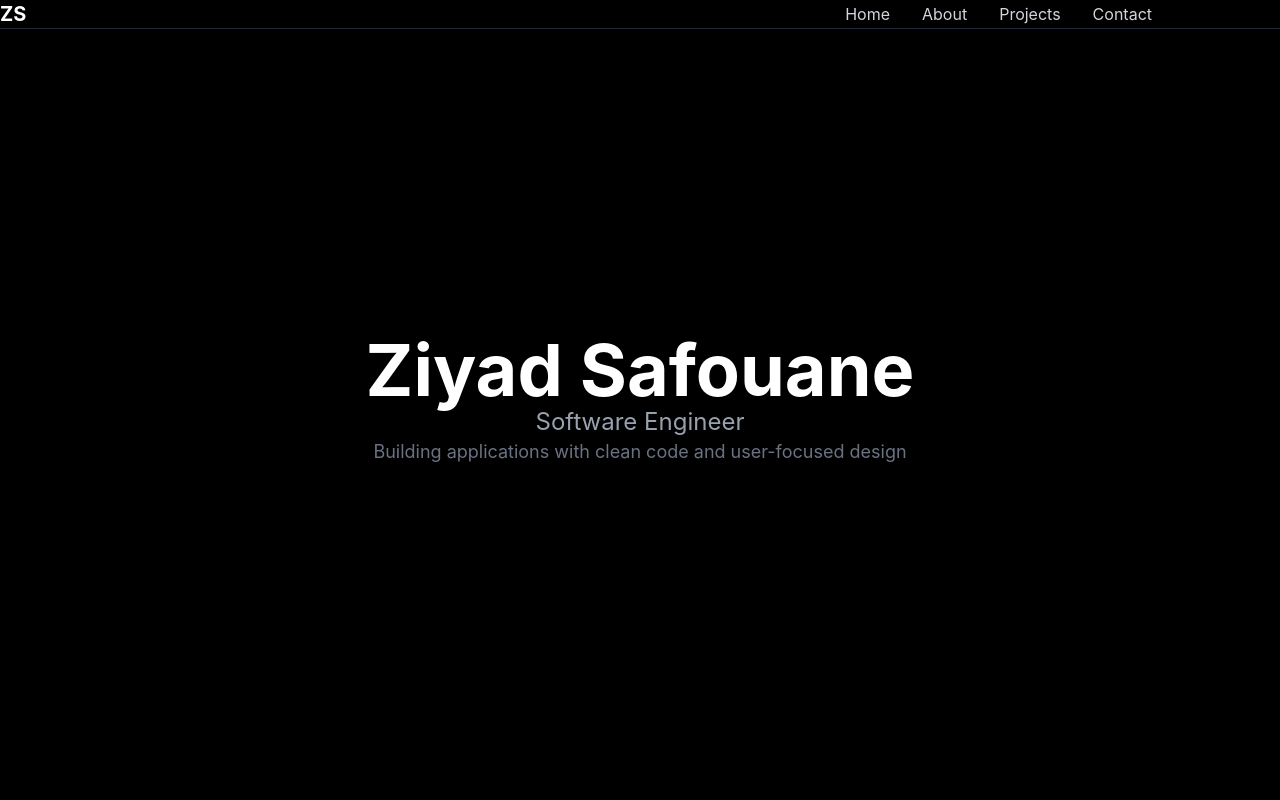
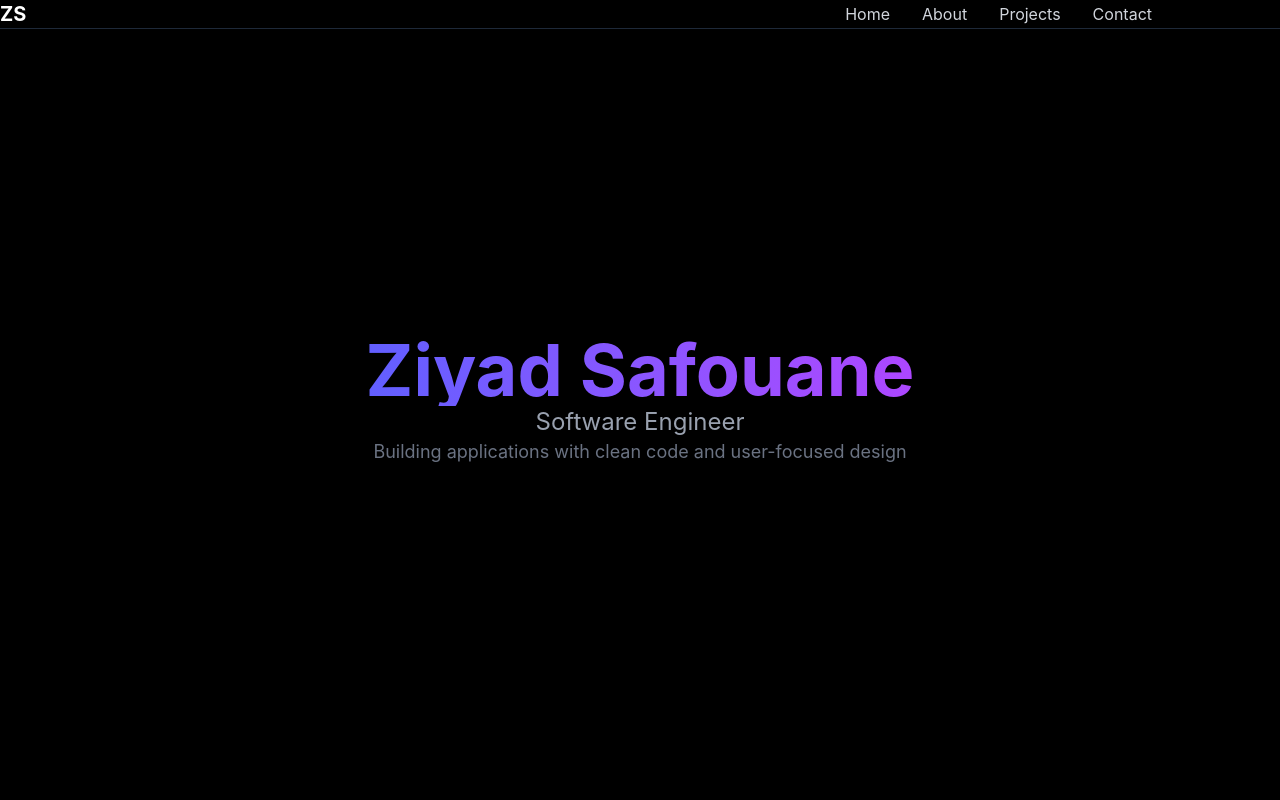
Before and after one commit to ziyadsaf/ZS-Portfolio, a React (Vite) app: page / in a window 1280 px wide. Shown: the top 800 px of the page. Built offline with nearby package versions, Linux system fonts and the light colour scheme.

Commit message:
Add gradient text and animations to Hero section

```diff
--- a/src/components/Hero.jsx
+++ b/src/components/Hero.jsx
@@ -1,16 +1,39 @@
+import { motion } from 'framer-motion';
+
 function Hero() {
   return (
     <section id="home" className="min-h-screen flex items-center justify-center bg-black">
       <div className="text-center px-6">
-        <h1 className="text-5xl md:text-7xl font-bold text-white mb-4">
+        {/* Name with gradient effect - indigo to purple gradient */}
+        {/* bg-clip-text makes the gradient apply only to the text */}
+        <motion.h1
+          className="text-5xl md:text-7xl font-bold mb-4 bg-gradient-to-r from-indigo-500 to-purple-500 bg-clip-text text-transparent"
+          initial={{ opacity: 0, y: 20 }}  // Start invisible and 20px down
+          animate={{ opacity: 1, y: 0 }}   // Animate to visible and original position
+          transition={{ duration: 0.8 }}    // Animation takes 0.8 seconds
+        >
           Ziyad Safouane
-        </h1>
-        <p className="text-xl md:text-2xl text-gray-400 mb-8">
+        </motion.h1>
+
+        {/* Title with fade-in animation, delayed by 0.2s for stagger effect */}
+        <motion.p
+          className="text-xl md:text-2xl text-gray-400 mb-8"
+          initial={{ opacity: 0, y: 20 }}
+          animate={{ opacity: 1, y: 0 }}
+          transition={{ duration: 0.8, delay: 0.2 }}
+        >
           Software Engineer
-        </p>
-        <p className="text-lg text-gray-500 max-w-2xl mx-auto">
+        </motion.p>
+
+        {/* Tagline with fade-in animation, delayed by 0.4s for stagger effect */}
+        <motion.p
+          className="text-lg text-gray-500 max-w-2xl mx-auto"
+          initial={{ opacity: 0, y: 20 }}
+          animate={{ opacity: 1, y: 0 }}
+          transition={{ duration: 0.8, delay: 0.4 }}
+        >
           Building applications with clean code and user-focused design
-        </p>
+        </motion.p>
       </div>
     </section>
   );
```
